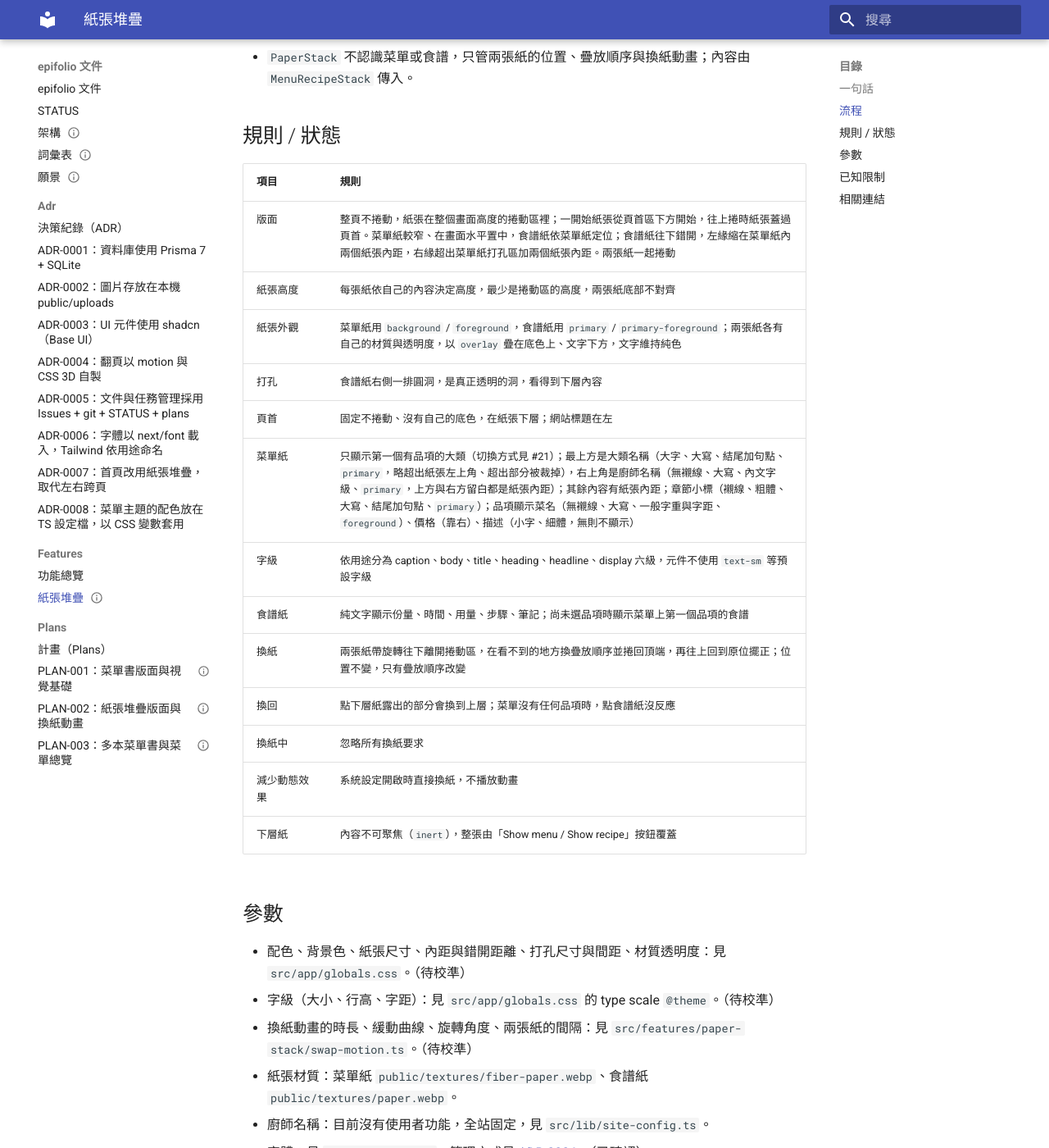
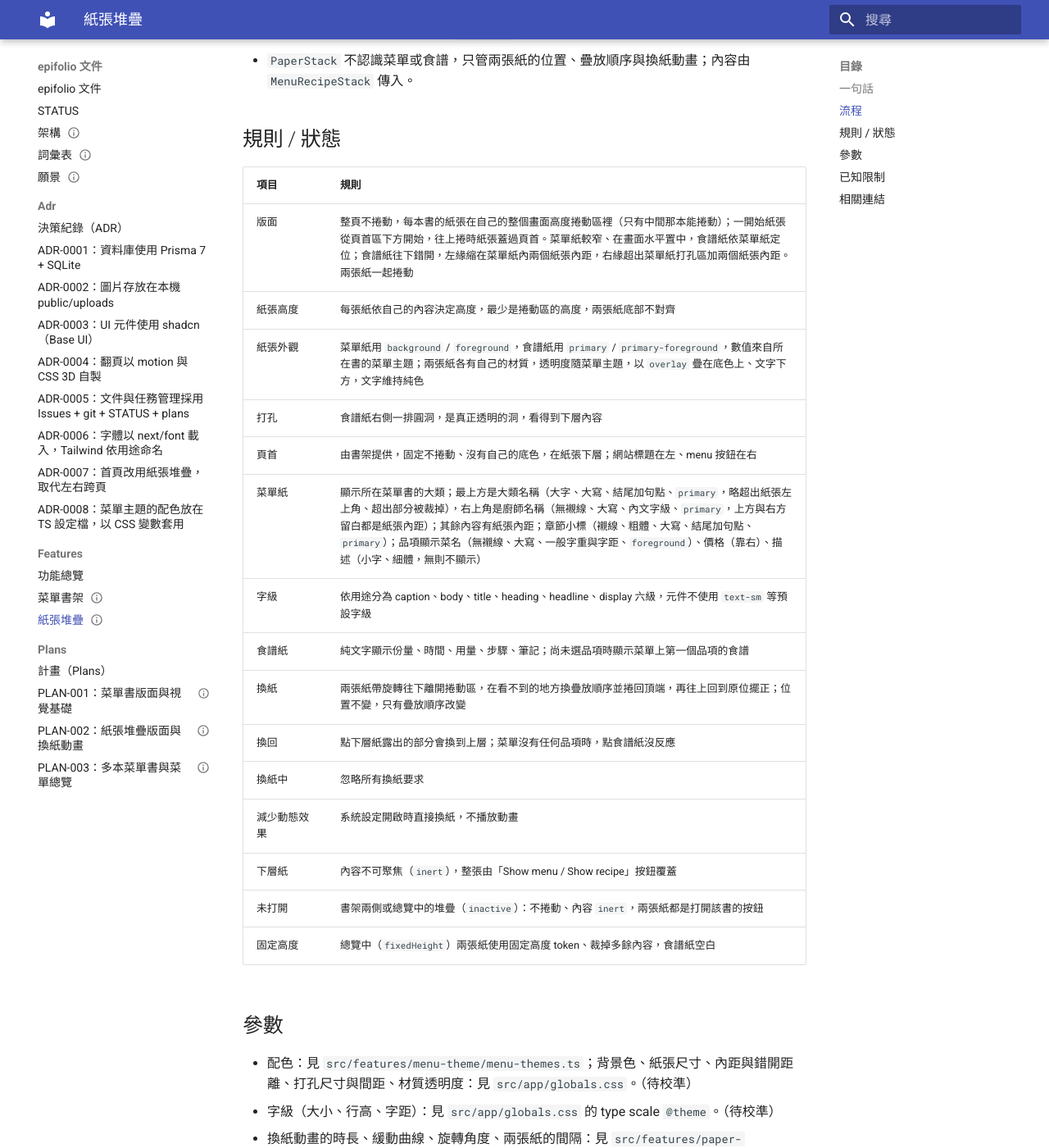
Before and after one commit to piercelin11/epifolio, an MkDocs documentation site: the page built from docs/features/paper-stack.md, in a window 1280 px wide and 1400 px high, scrolled down 880 px. Shown: the whole window at 82% size. Built offline with MkDocs 1.6.1 and Material for MkDocs 9.7.7, drawn with Linux system fonts in a browser that asks for light colours; some of the changed text lies outside the part shown.

Commit message:
docs(menu): document the menu shelf
- Add the menu shelf feature page and list it in the feature index
- Update the paper stack page for books, themes and inactive or
  fixed-height stacks; drop the group switching limitation
- Add MenuShelf to the glossary; update architecture and README
- Update STATUS

Closes #21
Refs #23

````diff
--- a/docs/features/paper-stack.md
+++ b/docs/features/paper-stack.md
@@ -17,13 +16,13 @@ plan: PLAN-002
 
 ## 一句話
 
-首頁是兩張疊在深色背景上的紙：顯示一個大類（`MenuGroup`）的菜單紙在上，打孔的食譜紙（`Recipe`）在下；點品項（`MenuItem`）時兩張紙換位，改由食譜紙在上。
+每本菜單書（見[菜單書架](menu-shelf.md)）是兩張疊在深色背景上的紙：顯示該書大類（`MenuGroup`）的菜單紙在上，打孔的食譜紙（`Recipe`）在下；點品項（`MenuItem`）時兩張紙換位，改由食譜紙在上。
 
 ## 流程
 
 ```mermaid
 flowchart LR
-    JSON[mock-data.json] -->|getMockMenu| MENU[MenuGroup / Section / MenuItem]
+    BOOK[MenuBook] --> MENU[MenuGroup / Section / MenuItem]
     JSON -->|getMockRecipes| RECIPE[Recipe]
     MENU --> STACK[MenuRecipeStack]
     RECIPE --> STACK
@@ -46,12 +45,12 @@ stateDiagram-v2
 
 | 項目 | 規則 |
 | ---- | ---- |
-| 版面 | 整頁不捲動，紙張在整個畫面高度的捲動區裡；一開始紙張從頁首區下方開始，往上捲時紙張蓋過頁首。菜單紙較窄、在畫面水平置中，食譜紙依菜單紙定位；食譜紙往下錯開，左緣縮在菜單紙內兩個紙張內距，右緣超出菜單紙打孔區加兩個紙張內距。兩張紙一起捲動 |
+| 版面 | 整頁不捲動，每本書的紙張在自己的整個畫面高度捲動區裡（只有中間那本能捲動）；一開始紙張從頁首區下方開始，往上捲時紙張蓋過頁首。菜單紙較窄、在畫面水平置中，食譜紙依菜單紙定位；食譜紙往下錯開，左緣縮在菜單紙內兩個紙張內距，右緣超出菜單紙打孔區加兩個紙張內距。兩張紙一起捲動 |
 | 紙張高度 | 每張紙依自己的內容決定高度，最少是捲動區的高度，兩張紙底部不對齊 |
-| 紙張外觀 | 菜單紙用 `background` / `foreground`，食譜紙用 `primary` / `primary-foreground`；兩張紙各有自己的材質與透明度，以 `overlay` 疊在底色上、文字下方，文字維持純色 |
+| 紙張外觀 | 菜單紙用 `background` / `foreground`，食譜紙用 `primary` / `primary-foreground`，數值來自所在書的菜單主題；兩張紙各有自己的材質，透明度隨菜單主題，以 `overlay` 疊在底色上、文字下方，文字維持純色 |
 | 打孔 | 食譜紙右側一排圓洞，是真正透明的洞，看得到下層內容 |
-| 頁首 | 固定不捲動、沒有自己的底色，在紙張下層；網站標題在左 |
-| 菜單紙 | 只顯示第一個有品項的大類（切換方式見 #21）；最上方是大類名稱（大字、大寫、結尾加句點、`primary`，略超出紙張左上角、超出部分被裁掉），右上角是廚師名稱（無襯線、大寫、內文字級、`primary`，上方與右方留白都是紙張內距）；其餘內容有紙張內距；章節小標（襯線、粗體、大寫、結尾加句點、`primary`）；品項顯示菜名（無襯線、大寫、一般字重與字距、`foreground`）、價格（靠右）、描述（小字、細體，無則不顯示） |
+| 頁首 | 由書架提供，固定不捲動、沒有自己的底色，在紙張下層；網站標題在左、menu 按鈕在右 |
+| 菜單紙 | 顯示所在菜單書的大類；最上方是大類名稱（大字、大寫、結尾加句點、`primary`，略超出紙張左上角、超出部分被裁掉），右上角是廚師名稱（無襯線、大寫、內文字級、`primary`，上方與右方留白都是紙張內距）；其餘內容有紙張內距；章節小標（襯線、粗體、大寫、結尾加句點、`primary`）；品項顯示菜名（無襯線、大寫、一般字重與字距、`foreground`）、價格（靠右）、描述（小字、細體，無則不顯示） |
 | 字級 | 依用途分為 caption、body、title、heading、headline、display 六級，元件不使用 `text-sm` 等預設字級 |
 | 食譜紙 | 純文字顯示份量、時間、用量、步驟、筆記；尚未選品項時顯示菜單上第一個品項的食譜 |
 | 換紙 | 兩張紙帶旋轉往下離開捲動區，在看不到的地方換疊放順序並捲回頂端，再往上回到原位擺正；位置不變，只有疊放順序改變 |
@@ -59,10 +58,12 @@ stateDiagram-v2
 | 換紙中 | 忽略所有換紙要求 |
 | 減少動態效果 | 系統設定開啟時直接換紙，不播放動畫 |
 | 下層紙 | 內容不可聚焦（`inert`），整張由「Show menu / Show recipe」按鈕覆蓋 |
+| 未打開 | 書架兩側或總覽中的堆疊（`inactive`）：不捲動、內容 `inert`，兩張紙都是打開該書的按鈕 |
+| 固定高度 | 總覽中（`fixedHeight`）兩張紙使用固定高度 token、裁掉多餘內容，食譜紙空白 |
 
 ## 參數
 
-- 配色、背景色、紙張尺寸、內距與錯開距離、打孔尺寸與間距、材質透明度：見 `src/app/globals.css`。（待校準）
+- 配色：見 `src/features/menu-theme/menu-themes.ts`；背景色、紙張尺寸、內距與錯開距離、打孔尺寸與間距、材質透明度：見 `src/app/globals.css`。（待校準）
 - 字級（大小、行高、字距）：見 `src/app/globals.css` 的 type scale `@theme`。（待校準）
 - 換紙動畫的時長、緩動曲線、旋轉角度、兩張紙的間隔：見 `src/features/paper-stack/swap-motion.ts`。（待校準）
 - 紙張材質：菜單紙 `public/textures/fiber-paper.webp`、食譜紙 `public/textures/paper.webp`。
@@ -72,7 +73,6 @@ stateDiagram-v2
 ## 已知限制
 
 - 窄螢幕仍使用桌面版面（#10）。
-- 只顯示第一個大類，無法切換到其他大類（#21）。
 - 食譜只有純文字，沒有正式排版，也沒有網址；瀏覽器上一頁不會回到菜單。
 
 ## 相關連結
````
Also changed, not shown: other parts of docs/features/paper-stack.md (+1 -2 lines), README.md (+1 -1 lines), docs/STATUS.md (+5 -4 lines), docs/architecture.md (+4 -3 lines), docs/features/index.md (+2 -1 lines), docs/features/menu-shelf.md (added, +75 -0 lines), docs/glossary.md (+1 -0 lines).
